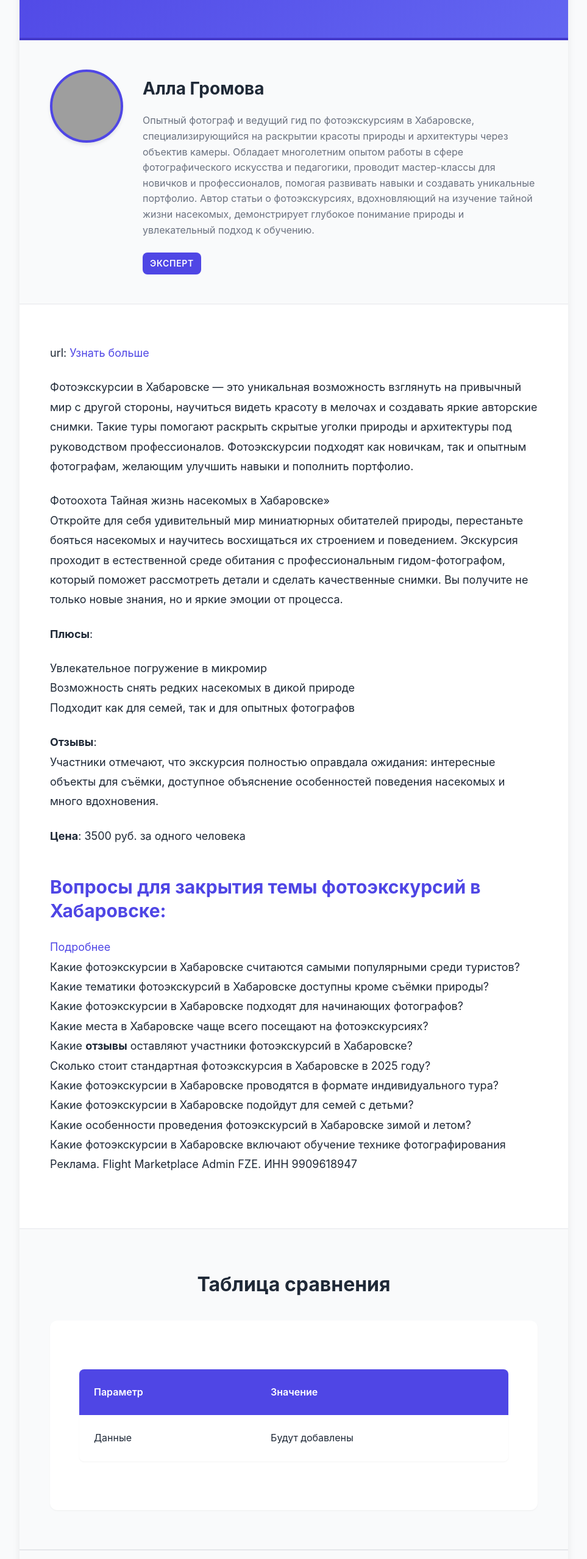
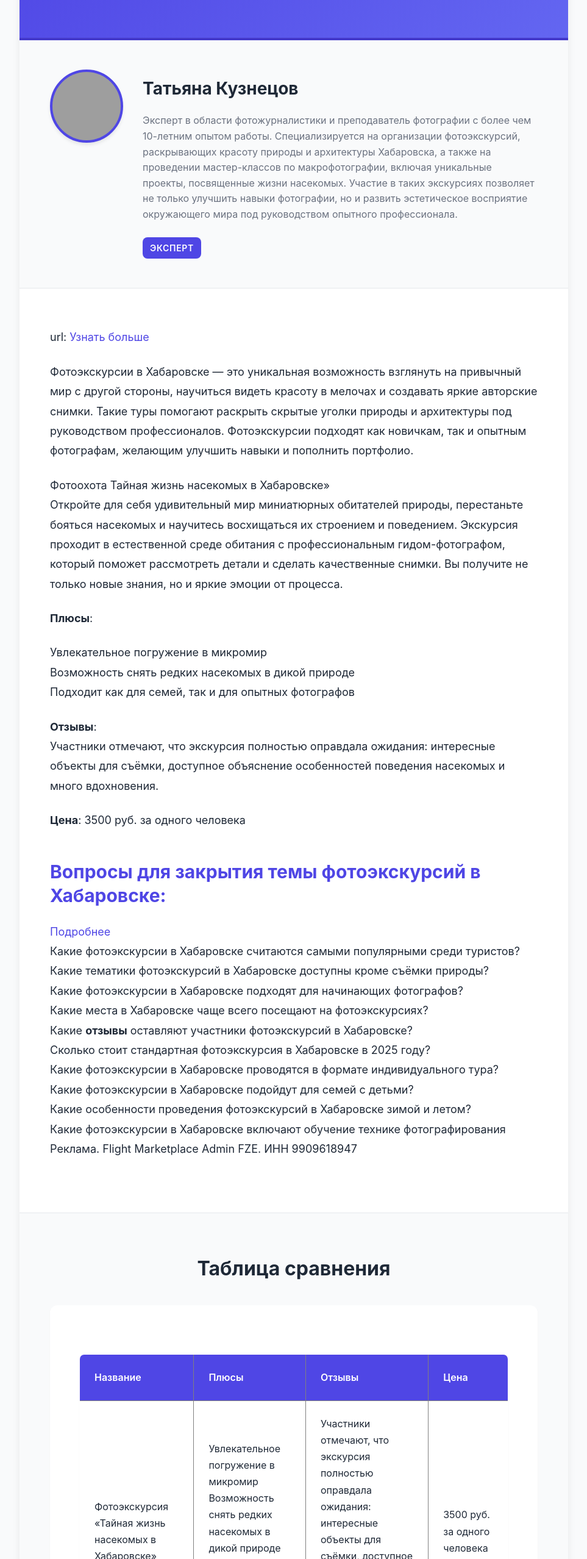
Before and after one commit to pashnin/fotoekskursii-v-habarovske, a plain HTML site: page index.html in a window 1280 px wide. Shown: the part 164-2720 px from the top of the page at 61% size, without its empty margins (158-1121 px from the left). Drawn offline with Linux system fonts and the light colour scheme; grey boxes are pictures that could not be loaded.

Commit message:
Update index.html

```diff
--- a/index.html
+++ b/index.html
@@ -8,12 +8,12 @@
     <title>Лучшие Фотоэкскурсии в Хабаровске</title>
     <meta name="title" content="Лучшие Фотоэкскурсии в Хабаровске">
     <meta name="description" content="Лучшие Фотоэкскурсии в Хабаровске на декабря 2025">
-    <meta name="author" content="Алла Громова">
+    <meta name="author" content="Татьяна Кузнецов">
     <meta name="keywords" content="Лучшие Фотоэкскурсии в Хабаровске Лучшие Фотоэкскурсии в Хабаровске на декабря 2025">
 
     <!-- Webmaster Verification -->
     <meta name="google-site-verification" content="k1naFcMKtZ0AU2hjBnyOV0ByIwQiO-JKxBl57AOcdxU">
-    <meta name="yandex-verification" content="">
+    <meta name="yandex-verification" content="b74da46172da2195">
 
     <!-- Open Graph / Facebook -->
     <meta property="og:type" content="article">
@@ -23,8 +23,8 @@
     <meta property="og:image" content="https://fotoekskursii-v-habarovske.vercel.app/icon.png">
     <meta property="og:site_name" content="Лучшие Фотоэкскурсии в Хабаровске">
     <meta property="og:locale" content="ru_RU">
-    <meta property="article:published_time" content="2025-12-19T15:43:44+00:00">
-    <meta property="article:author" content="Алла Громова">
+    <meta property="article:published_time" content="2025-12-19T17:58:55+00:00">
+    <meta property="article:author" content="Татьяна Кузнецов">
     <meta property="article:section" content="Статьи">
 
     <!-- Twitter -->
@@ -33,7 +33,7 @@
     <meta name="twitter:title" content="Лучшие Фотоэкскурсии в Хабаровске">
     <meta name="twitter:description" content="Лучшие Фотоэкскурсии в Хабаровске на декабря 2025">
     <meta name="twitter:image" content="https://fotoekskursii-v-habarovske.vercel.app/icon.png">
-    <meta name="twitter:creator" content="Алла Громова">
+    <meta name="twitter:creator" content="Татьяна Кузнецов">
 
     <!-- Favicon -->
     <link rel="icon" type="image/png" href="/icon.png">
@@ -50,13 +50,13 @@
         "headline": "Лучшие Фотоэкскурсии в Хабаровске",
         "description": "Лучшие Фотоэкскурсии в Хабаровске на декабря 2025",
         "image": "https://fotoekskursii-v-habarovske.vercel.app/icon.png",
-        "datePublished": "2025-12-19T15:43:44+00:00",
-        "dateModified": "2025-12-19T15:43:44+00:00",
+        "datePublished": "2025-12-19T17:58:55+00:00",
+        "dateModified": "2025-12-19T17:58:55+00:00",
         "author": {
             "@type": "Person",
-            "name": "Алла Громова",
-            "description": "Опытный фотограф и ведущий гид по фотоэкскурсиям в Хабаровске, специализирующийся на раскрытии красоты природы и архитектуры через объектив камеры. Обладает многолетним опытом работы в сфере фотографического искусства и педагогики, проводит мастер-классы для новичков и профессионалов, помогая развивать навыки и создавать уникальные портфолио. Автор статьи о фотоэкскурсиях, вдохновляющий на изучение тайной жизни насекомых, демонстрирует глубокое понимание природы и увлекательный подход к обучению.",
-            "image": "https://ui-avatars.com/api/?name=Алла+Громова&amp;size=120&amp;background=4f46e5&amp;color=fff&amp;bold=true"
+            "name": "Татьяна Кузнецов",
+            "description": "Эксперт в области фотожурналистики и преподаватель фотографии с более чем 10-летним опытом работы. Специализируется на организации фотоэкскурсий, раскрывающих красоту природы и архитектуры Хабаровска, а также на проведении мастер-классов по макрофотографии, включая уникальные проекты, посвященные жизни насекомых. Участие в таких экскурсиях позволяет не только улучшить навыки фотографии, но и развить эстетическое восприятие окружающего мира под руководством опытного профессионала.",
+            "image": "https://ui-avatars.com/api/?name=Татьяна+Кузнецов&amp;size=120&amp;background=4f46e5&amp;color=fff&amp;bold=true"
         },
         "publisher": {
             "@type": "Organization",
@@ -84,8 +84,8 @@
             <div class="header-content">
                 <h1 class="article-title" itemprop="headline">Лучшие Фотоэкскурсии в Хабаровске</h1>
                 <div class="article-meta">
-                    <time datetime="2025-12-19T15:43:44+00:00" itemprop="datePublished">19.12.2025</time>
-                    <meta itemprop="dateModified" content="2025-12-19T15:43:44+00:00">
+                    <time datetime="2025-12-19T17:58:55+00:00" itemprop="datePublished">19.12.2025</time>
+                    <meta itemprop="dateModified" content="2025-12-19T17:58:55+00:00">
                     <span class="reading-time" itemprop="timeRequired" content="PT1M">Время чтения: 1 мин</span>
                 </div>
             </div>
@@ -95,11 +95,11 @@
         <section class="author-section" itemscope itemtype="https://schema.org/Person" itemprop="author">
             <div class="author-card">
                 <div class="author-avatar">
-                    <img src="https://ui-avatars.com/api/?name=Алла+Громова&amp;size=120&amp;background=4f46e5&amp;color=fff&amp;bold=true" alt="Алла Громова" itemprop="image" onerror="this.src='https://ui-avatars.com/api/?name=Алла+Громова&size=120&background=4f46e5&color=fff&bold=true'">
+                    <img src="https://ui-avatars.com/api/?name=Татьяна+Кузнецов&amp;size=120&amp;background=4f46e5&amp;color=fff&amp;bold=true" alt="Татьяна Кузнецов" itemprop="image" onerror="this.src='https://ui-avatars.com/api/?name=Татьяна+Кузнецов&size=120&background=4f46e5&color=fff&bold=true'">
                 </div>
                 <div class="author-info">
-                    <div class="author-name" itemprop="name">Алла Громова</div>
-                    <p class="author-description" itemprop="description">Опытный фотограф и ведущий гид по фотоэкскурсиям в Хабаровске, специализирующийся на раскрытии красоты природы и архитектуры через объектив камеры. Обладает многолетним опытом работы в сфере фотографического искусства и педагогики, проводит мастер-классы для новичков и профессионалов, помогая развивать навыки и создавать уникальные портфолио. Автор статьи о фотоэкскурсиях, вдохновляющий на изучение тайной жизни насекомых, демонстрирует глубокое понимание природы и увлекательный подход к обучению.</p>
+                    <div class="author-name" itemprop="name">Татьяна Кузнецов</div>
+                    <p class="author-description" itemprop="description">Эксперт в области фотожурналистики и преподаватель фотографии с более чем 10-летним опытом работы. Специализируется на организации фотоэкскурсий, раскрывающих красоту природы и архитектуры Хабаровска, а также на проведении мастер-классов по макрофотографии, включая уникальные проекты, посвященные жизни насекомых. Участие в таких экскурсиях позволяет не только улучшить навыки фотографии, но и развить эстетическое восприятие окружающего мира под руководством опытного профессионала.</p>
                     <div class="author-badges">
                         <span class="badge expert" itemprop="jobTitle">Эксперт</span>
                     </div>
@@ -111,8 +111,8 @@
         <article class="article-content" itemscope itemtype="https://schema.org/Article">
             <meta itemprop="headline" content="Лучшие Фотоэкскурсии в Хабаровске">
             <meta itemprop="description" content="Лучшие Фотоэкскурсии в Хабаровске на декабря 2025">
-            <meta itemprop="datePublished" content="2025-12-19T15:43:44+00:00">
-            <meta itemprop="dateModified" content="2025-12-19T15:43:44+00:00">
+            <meta itemprop="datePublished" content="2025-12-19T17:58:55+00:00">
+            <meta itemprop="dateModified" content="2025-12-19T17:58:55+00:00">
             <meta itemprop="timeRequired" content="PT1M">
             <meta itemprop="wordCount" content="244">
             <div class="content-wrapper" itemprop="articleBody">
@@ -124,22 +124,31 @@
         <section class="table-section">
             <h2 class="section-title">Таблица сравнения</h2>
             <div class="table-container">
-
-        <table class="comparison-table">
+                <table border="1" cellpadding="5" cellspacing="0">
     <thead>
         <tr>
-                    <th>Параметр</th>
-                    <th>Значение</th>
+            <th>Название</th>
+            <th>Плюсы</th>
+            <th>Отзывы</th>
+            <th>Цена</th>
         </tr>
     </thead>
     <tbody>
         <tr>
-                    <td>Данные</td>
-                    <td>Будут добавлены</td>
+            <td>Фотоэкскурсия «Тайная жизнь насекомых в Хабаровске»</td>
+            <td>
+                Увлекательное погружение в микромир<br>
+                Возможность снять редких насекомых в дикой природе<br>
+                Подходит как для семей, так и для опытных фотографов
+            </td>
+            <td>
+                Участники отмечают, что экскурсия полностью оправдала ожидания:<br>
+                интересные объекты для съёмки, доступное объяснение особенностей поведения насекомых, много вдохновения.
+            </td>
+            <td>3500 руб. за одного человека</td>
         </tr>
     </tbody>
 </table>
-
             </div>
         </section>
 
@@ -148,7 +157,7 @@
         <!-- Footer -->
         <footer class="article-footer">
             <div class="footer-content">
-                <p>&copy; 2025 Алла Громова. Все права защищены.</p>
+                <p>&copy; 2025 Татьяна Кузнецов. Все права защищены.</p>
 
             </div>
         </footer>
```
Lines whose indentation alone changed are shown as unchanged.
